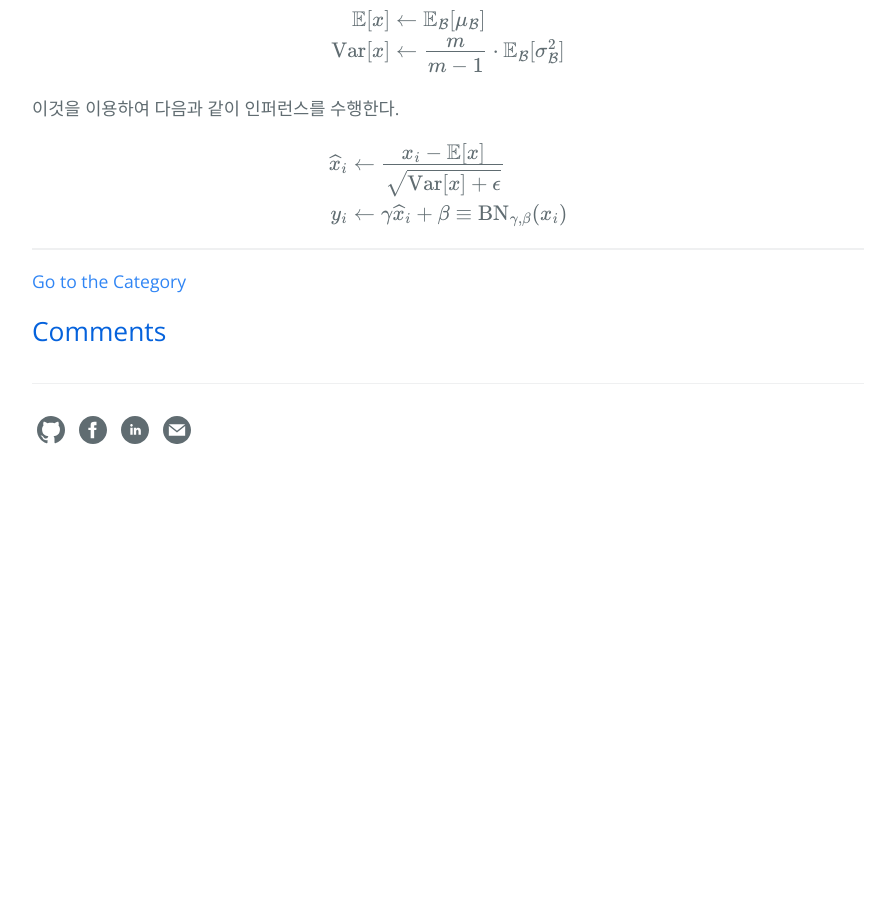
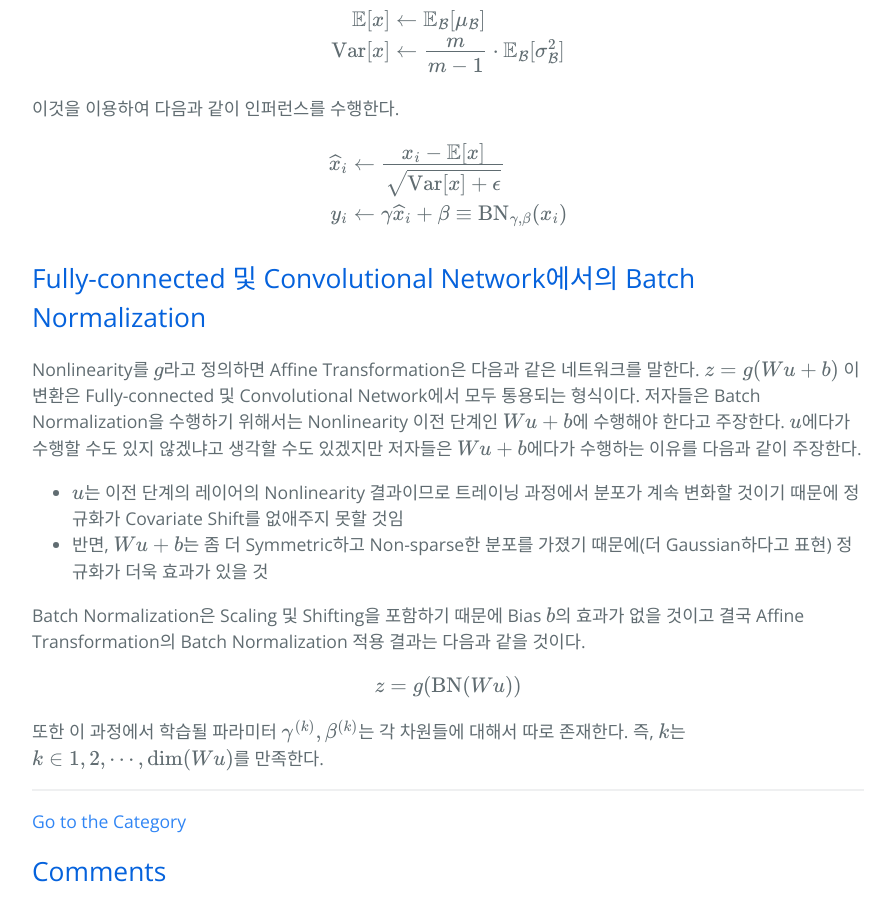
Before and after one commit to hcnoh/hcnoh.github.io, a Jekyll site: the page built from _posts/2018-11-27-batch-normalization.md, in a window 1280 px wide and 900 px high, scrolled down 6796 px. Shown: the whole window, without its empty margins (192-1087 px from the left). Built offline with Jekyll 4.4.1, drawn with Linux system fonts in a browser that asks for light colours; formulas are drawn with MathJax 3; comment, search, counter and statistics services are not loaded; before the commit the page ends 7294 px from its top, so only the background shows below that.

Commit message:
Update 2018-11-27-batch-normalization.md

```diff
--- a/_posts/2018-11-27-batch-normalization.md
+++ b/_posts/2018-11-27-batch-normalization.md
@@ -201,3 +201,17 @@ $$
 y_i & \leftarrow \gamma \widehat{x}_i + \beta \equiv \text{BN}_{\gamma, \beta}(x_i)
 \end{align*}
 $$
+
+## Fully-connected 및 Convolutional Network에서의 Batch Normalization
+Nonlinearity를 $$g$$라고 정의하면 Affine Transformation은 다음과 같은 네트워크를 말한다.
+$$z = g(Wu + b)$$
+이 변환은 Fully-connected 및 Convolutional Network에서 모두 통용되는 형식이다. 저자들은 Batch Normalization을 수행하기 위해서는 Nonlinearity 이전 단계인 $$Wu+b$$에 수행해야 한다고 주장한다. $$u$$에다가 수행할 수도 있지 않겠냐고 생각할 수도 있겠지만 저자들은 $$Wu+b$$에다가 수행하는 이유를 다음과 같이 주장한다.
+
+- $$u$$는 이전 단계의 레이어의 Nonlinearity 결과이므로 트레이닝 과정에서 분포가 계속 변화할 것이기 때문에 정규화가 Covariate Shift를 없애주지 못할 것임
+- 반면, $$Wu+b$$는 좀 더 Symmetric하고 Non-sparse한 분포를 가졌기 때문에(더 Gaussian하다고 표현) 정규화가 더욱 효과가 있을 것
+
+Batch Normalization은 Scaling 및 Shifting을 포함하기 때문에 Bias $$b$$의 효과가 없을 것이고 결국 Affine Transformation의 Batch Normalization 적용 결과는 다음과 같을 것이다.
+
+$$z = g(\text{BN}(Wu))$$
+
+또한 이 과정에서 학습될 파라미터 $$\gamma^{(k)}, \beta^{(k)}$$는 각 차원들에 대해서 따로 존재한다. 즉, $$k$$는 $$k\in {1, 2, \cdots, \text{dim}(Wu)}$$를 만족한다.
```
